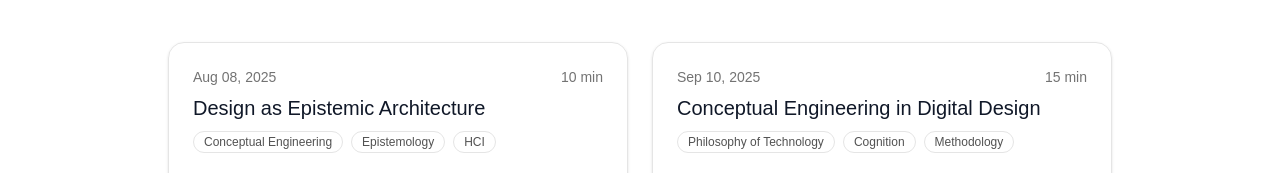
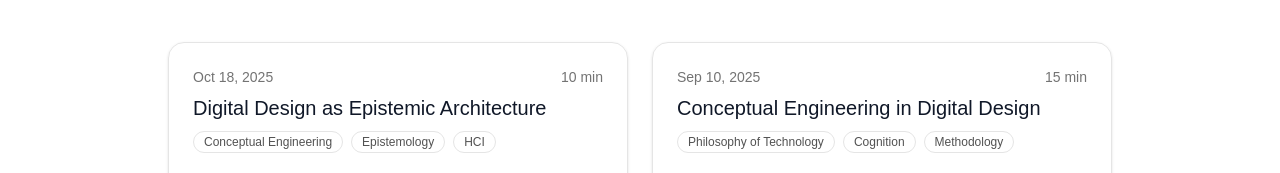
Before and after one commit to Eli-devlog/oscarchengphilosophy, a Next.js app: page /research in a window 1280 px wide. Shown: the part 159-332 px from the top of the page. Built offline with nearby package versions, Linux system fonts and the light colour scheme.

Commit message:
research link update3

```diff
--- a/src/content/registry.ts
+++ b/src/content/registry.ts
@@ -12,15 +12,15 @@
 
 export const researchEntries: Entry[] = [
   {
-    id: "design-epistemic-architecture",
-    title: "Design as Epistemic Architecture",
-    date: "2025-08-08",
+    id: "digital-design-epistemic-architecture",
+    title: "Digital Design as Epistemic Architecture",
+    date: "2025-10-18",
     tags: ["Conceptual Engineering", "Epistemology", "HCI"],
     abstract:
       "Design precedes knowledge:before we think or reason, the digital architecture has already framed what can be seen and valued.",
     excerpt:
       "In the 20th century, analytic philosophy often asked, “What is knowledge?” On the 21st, the more urgent question is: what architectures make knowledge possible, and who designs them?",
-    url: "https://docs.google.com/document/d/1ffHUqVnBm4A_JBT-Hl4VoOpjRsJX3K3L/edit?usp=share_link&ouid=112448101300131803947&rtpof=true&sd=true",
+    url: "https://docs.google.com/document/d/1ln95D1I1Hg5j4o3fW1y7ywIr1nkgAyhj/edit?usp=sharing&ouid=112448101300131803947&rtpof=true&sd=true",
     readTime: "10 min",
   },
   {
```
